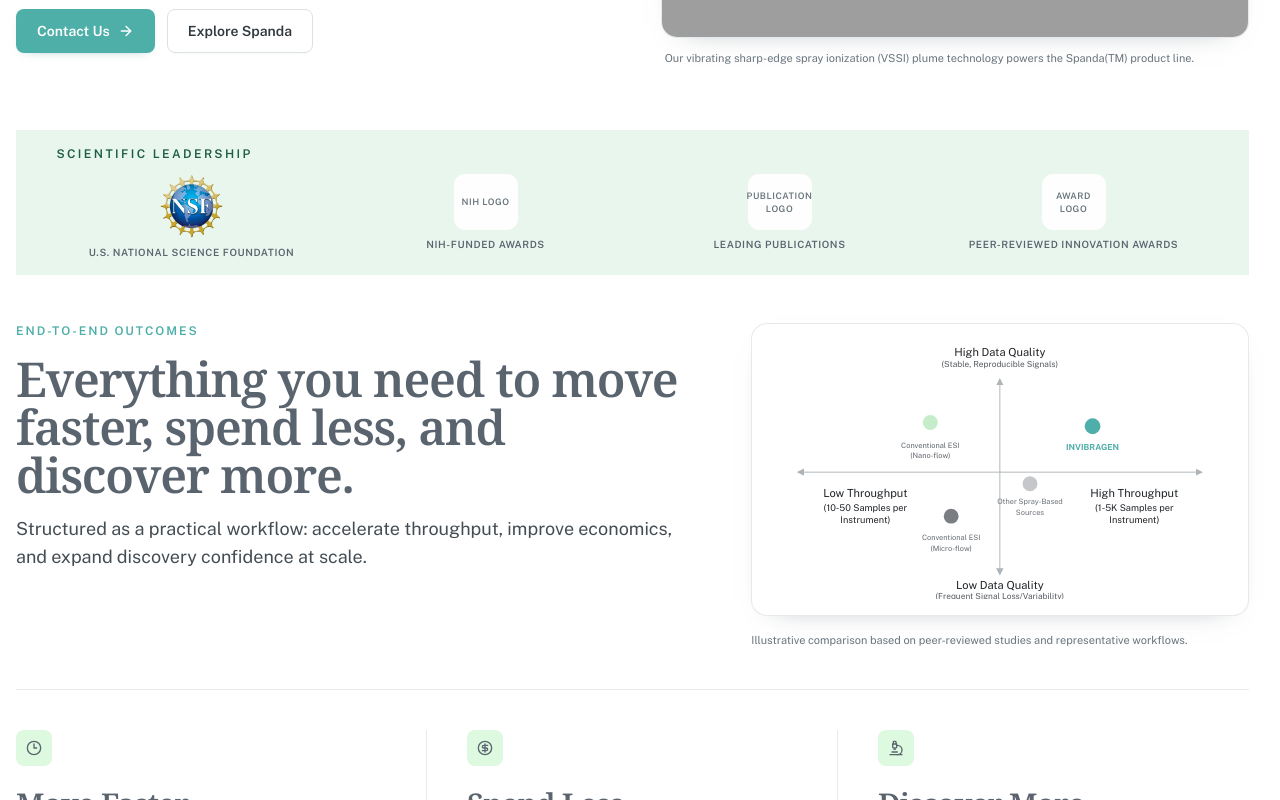
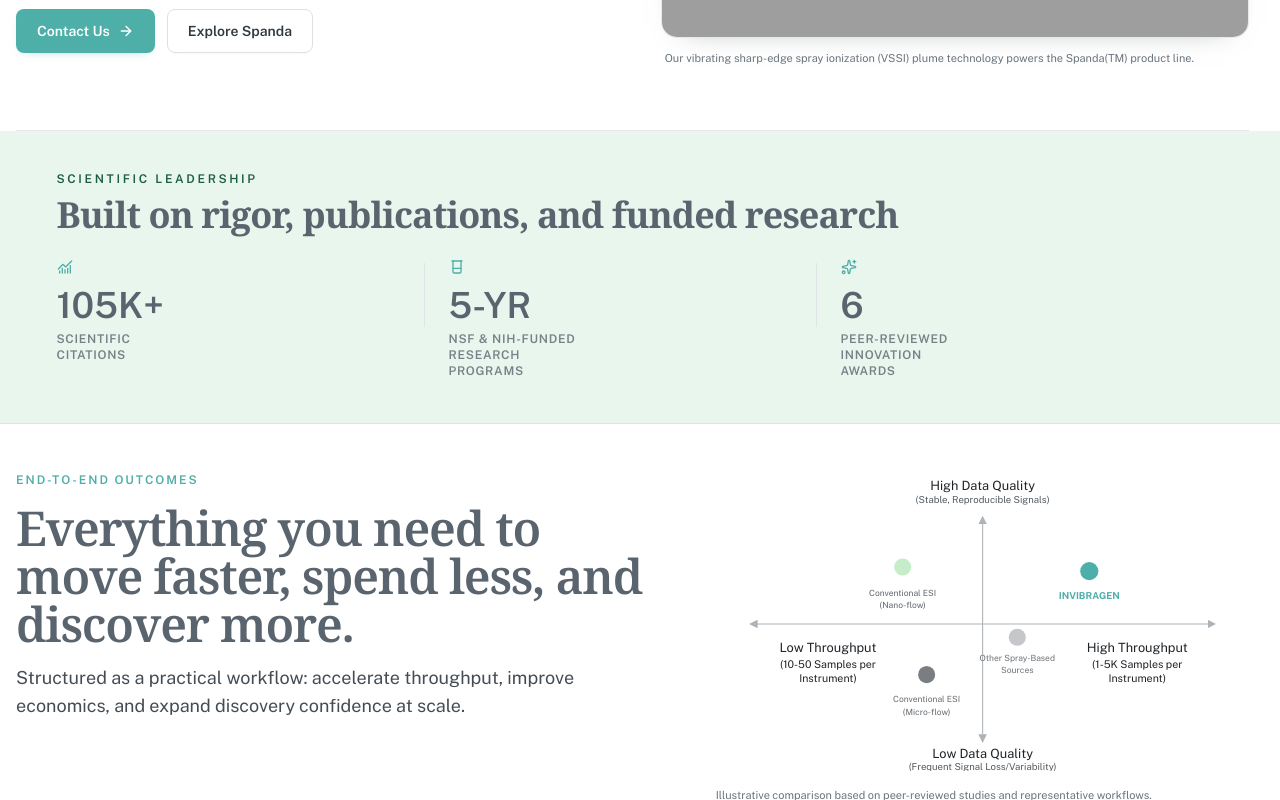
Before and after one commit to ElliotRoe/invibragen-web, a React (Vite) app: page / in a window 1280 px wide. Shown: the part 540-1340 px from the top of the page. Built offline with nearby package versions, Linux system fonts and the light colour scheme; grey boxes are pictures that could not be loaded.

Commit message:
Addressed Maria feedback - Updated 3 column section - reverted scientific leadership section - made the chart flush with the background for better integration

```diff
--- a/src/pages/home-page.tsx
+++ b/src/pages/home-page.tsx
@@ -1,8 +1,11 @@
 import {
   ArrowRight,
+  Beaker,
+  ChartNoAxesCombined,
   CircleDollarSign,
   Clock3,
   Microscope,
+  Sparkles,
 } from 'lucide-react'
 import { Link } from 'react-router-dom'
 
@@ -57,35 +60,27 @@ const pillars: Pillar[] = [
   },
 ]
 
-const trustMarks = [
+const leadershipStats = [
   {
-    key: 'nsf',
-    label: 'U.S. National Science Foundation',
-    logoSrc: '/logos/nsf-logo.png',
-    logoAlt: 'NSF Logo',
+    value: '105K+',
+    label: 'Scientific Citations',
+    icon: ChartNoAxesCombined,
   },
   {
-    key: 'nih',
-    label: 'NIH-Funded Awards',
-    placeholderText: 'NIH Logo',
+    value: '5-YR',
+    label: 'NSF & NIH-Funded Research Programs',
+    icon: Beaker,
   },
   {
-    key: 'publications',
-    label: 'Leading Publications',
-    placeholderText: 'Publication Logo',
-  },
-  {
-    key: 'innovation',
+    value: '6',
     label: 'Peer-Reviewed Innovation Awards',
-    placeholderText: 'Award Logo',
+    icon: Sparkles,
   },
 ]
 
 function ComparisonChart() {
   return (
-    <Card className="bg-white shadow-[0_10px_28px_-24px_rgba(31,45,60,0.6)]">
-      <CardContent className="p-3 sm:p-4">
-        <div className="overflow-hidden">
+    <div className="w-full">
       <svg
         aria-label="Throughput and data quality comparison"
         className="h-auto w-full"
@@ -190,8 +185,6 @@ function ComparisonChart() {
             </text>
       </svg>
     </div>
-      </CardContent>
-    </Card>
   )
 }
 
@@ -255,41 +248,44 @@ export function HomePage() {
       </section>
 
       <section className="space-y-6 sm:space-y-8">
-        <section>
-          <div className="bg-[#e8f6ee] px-4 py-4 sm:px-6 lg:px-8">
-            <div className="mx-auto max-w-6xl space-y-3">
-              <p className="text-xs font-semibold uppercase tracking-[0.2em] text-[#1f5d45]">
+        <section className="">
+          <div className="section-divider" />
+          <div className="-mx-4 border-b border-border/75 bg-[#e8f6ee] px-4 py-10 sm:-mx-6 sm:px-6 lg:-mx-8 lg:px-8">
+            <div className="mx-auto max-w-6xl space-y-6">
+              <div className="space-y-2">
+                <p className="text-xs font-semibold uppercase tracking-[0.22em] text-[#1f5d45]">
                   Scientific Leadership
                 </p>
-              <div className="grid grid-cols-2 gap-4 sm:grid-cols-4 sm:gap-6">
-                {trustMarks.map((mark) => (
-                  <article
-                    key={mark.key}
-                    className="flex flex-col items-center text-center"
-                  >
-                    {'logoSrc' in mark ? (
-                      <img
-                        alt={mark.logoAlt}
-                        className="h-16 w-16 shrink-0 object-contain"
-                        src={mark.logoSrc}
-                      />
-                    ) : (
-                      <div className="flex h-14 w-16 shrink-0 items-center justify-center rounded-md bg-white/90 text-[9px] font-semibold uppercase tracking-[0.06em] text-muted-foreground">
-                        {mark.placeholderText}
+                <h2 className="font-display text-3xl font-bold tracking-tight text-brand-charcoal sm:text-4xl">
+                  Built on rigor, publications, and funded research
+                </h2>
               </div>
-                    )}
-                    <p className="mt-2 text-[10px] font-semibold uppercase leading-tight tracking-[0.06em] text-brand-charcoal">
-                      {mark.label}
+
+              <div className="overflow-x-auto pb-1">
+                <div className="grid min-w-[760px] grid-cols-3 gap-7 sm:min-w-0 sm:gap-6">
+                  {leadershipStats.map((stat, index) => {
+                    const Icon = stat.icon
+                    return (
+                      <div key={stat.label} className="relative">
+                        {index < leadershipStats.length - 1 ? (
+                          <span className="absolute right-0 top-1 hidden h-16 w-px bg-border/85 sm:block" />
+                        ) : null}
+                        <Icon className="h-4 w-4 text-brand" />
+                        <p className="mt-3 text-4xl font-semibold leading-none text-brand-charcoal">{stat.value}</p>
+                        <p className="mt-2 max-w-[18ch] text-xs font-semibold uppercase tracking-[0.06em] text-brand-charcoal/80">
+                          {stat.label}
                         </p>
-                  </article>
-                ))}
+                      </div>
+                    )
+                  })}
+                </div>
               </div>
             </div>
           </div>
         </section>
 
         <section className="space-y-10 pt-4">
-          <div className="grid gap-10 lg:grid-cols-[0.58fr_0.42fr] lg:items-start lg:gap-12">
+          <div className="grid gap-10 lg:grid-cols-[0.55fr_0.45fr] lg:items-start lg:gap-12">
             <div className="space-y-4">
               <p className="text-xs font-semibold uppercase tracking-[0.16em] text-brand">End-to-End Outcomes</p>
               <h3 className="font-display text-4xl font-semibold leading-tight tracking-tight text-brand-charcoal sm:text-5xl">
@@ -307,7 +303,7 @@ export function HomePage() {
             </div>
           </div>
 
-          <div className="grid gap-8 border-t border-border/70 pt-10 md:grid-cols-3 md:gap-0">
+          <div className="grid gap-8 border-t border-border/70 bg-[#e8f6ee] px-4 pb-8 pt-10 sm:px-6 md:grid-cols-3 md:gap-0 lg:px-8">
             {pillars.map((pillar, index) => {
               const Icon = pillar.icon
               return (
@@ -321,8 +317,8 @@ export function HomePage() {
                       : ''
                   } ${index > 0 ? 'md:pl-8 lg:pl-10' : ''}`}
                 >
-                  <div className="inline-flex rounded-lg bg-brand-mint p-2.5">
-                    <Icon className="h-4 w-4 text-brand-charcoal" />
+                  <div className="inline-flex rounded-lg border border-border/80 bg-white p-2.5 shadow-[0_6px_14px_-12px_rgba(31,45,60,0.45)]">
+                    <Icon className="h-4 w-4 text-[#1f5d45]" />
                   </div>
 
                   <div>
```
Lines whose indentation alone changed are shown as unchanged.
